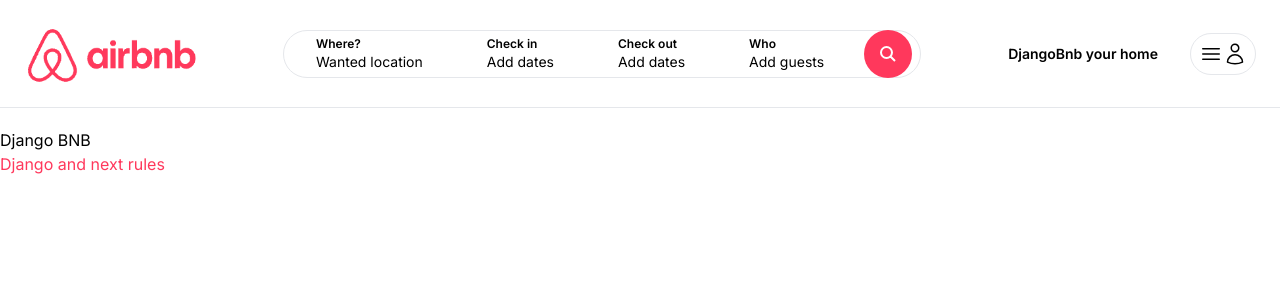
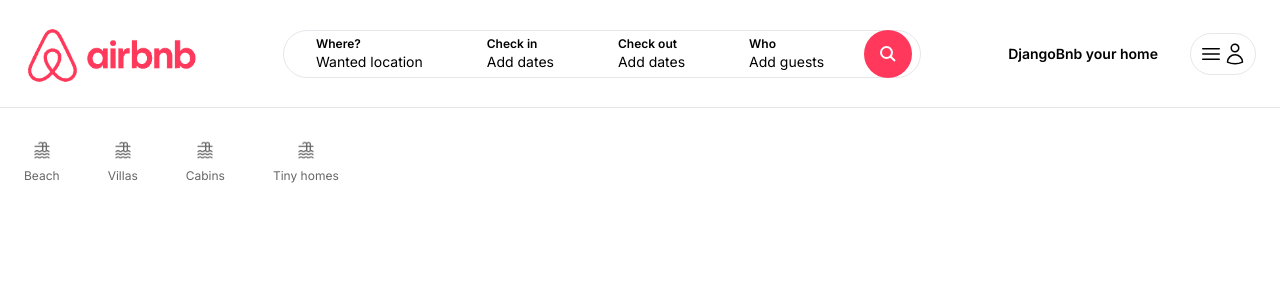
Before and after one commit to Rolando1233/AirbnbFrontend, a Next.js app: page / in a window 1280 px wide. Shown: the top 300 px of the page. Built offline with nearby package versions, Linux system fonts and the light colour scheme.

Commit message:
Categories on the front page (static)

```diff
--- /dev/null
+++ b/app/components/Categories.tsx
@@ -0,0 +1,53 @@
+import Image from "next/image";
+
+const Categories = () => {
+    return (
+        <div className="pt-3 cursor-pointer pb-6 flex items-center space-x-12">
+            <div className="pb-4 flex flex-col items-center space-y-2 border-b-2 border-white opacity-60 hover:border-gray-200 hover:opacity-100">
+                <Image
+                    src="/icn_category_beach.jpeg"
+                    alt="Category - Beach"
+                    width={20}
+                    height={20}
+                    />
+
+                <span className='text-xs'>Beach</span>
+            </div>
+
+            <div className="pb-4 flex flex-col items-center space-y-2 border-b-2 border-white opacity-60 hover:border-gray-200 hover:opacity-100">
+                <Image
+                    src="/icn_category_beach.jpeg"
+                    alt="Category - Beach"
+                    width={20}
+                    height={20}
+                    />
+
+                <span className='text-xs'>Villas</span>
+            </div>
+
+            <div className="pb-4 flex flex-col items-center space-y-2 border-b-2 border-white opacity-60 hover:border-gray-200 hover:opacity-100">
+                <Image
+                    src="/icn_category_beach.jpeg"
+                    alt="Category - Beach"
+                    width={20}
+                    height={20}
+                    />
+
+                <span className='text-xs'>Cabins</span>
+            </div>
+
+            <div className="pb-4 flex flex-col items-center space-y-2 border-b-2 border-white opacity-60 hover:border-gray-200 hover:opacity-100">
+                <Image
+                    src="/icn_category_beach.jpeg"
+                    alt="Category - Beach"
+                    width={20}
+                    height={20}
+                    />
+
+                <span className='text-xs'>Tiny homes</span>
+            </div>
+        </div>
+    )
+}
+
+export default Categories;
--- a/app/page.tsx
+++ b/app/page.tsx
@@ -1,11 +1,9 @@
-import Image from "next/image";
+import Categories from "./components/Categories";
 
 export default function Home() {
   return (
-    <main className="">
-      Django BNB
-
-      <h2 className="text-airbnb">Django and next rules</h2>
+    <main className="max-w-[1500px] mx-auto px-6">
+      <Categories />
     </main>
   );
 }
```
